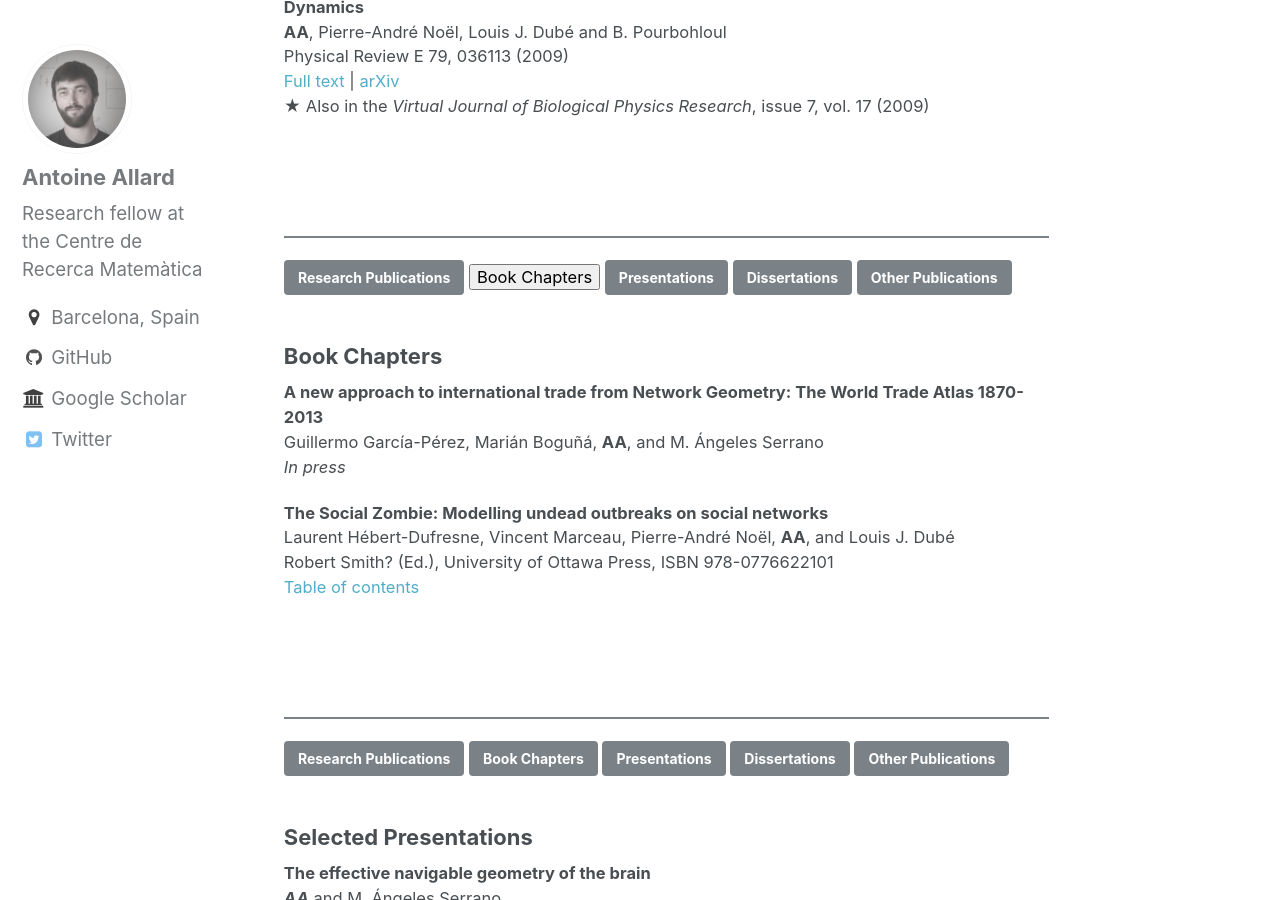
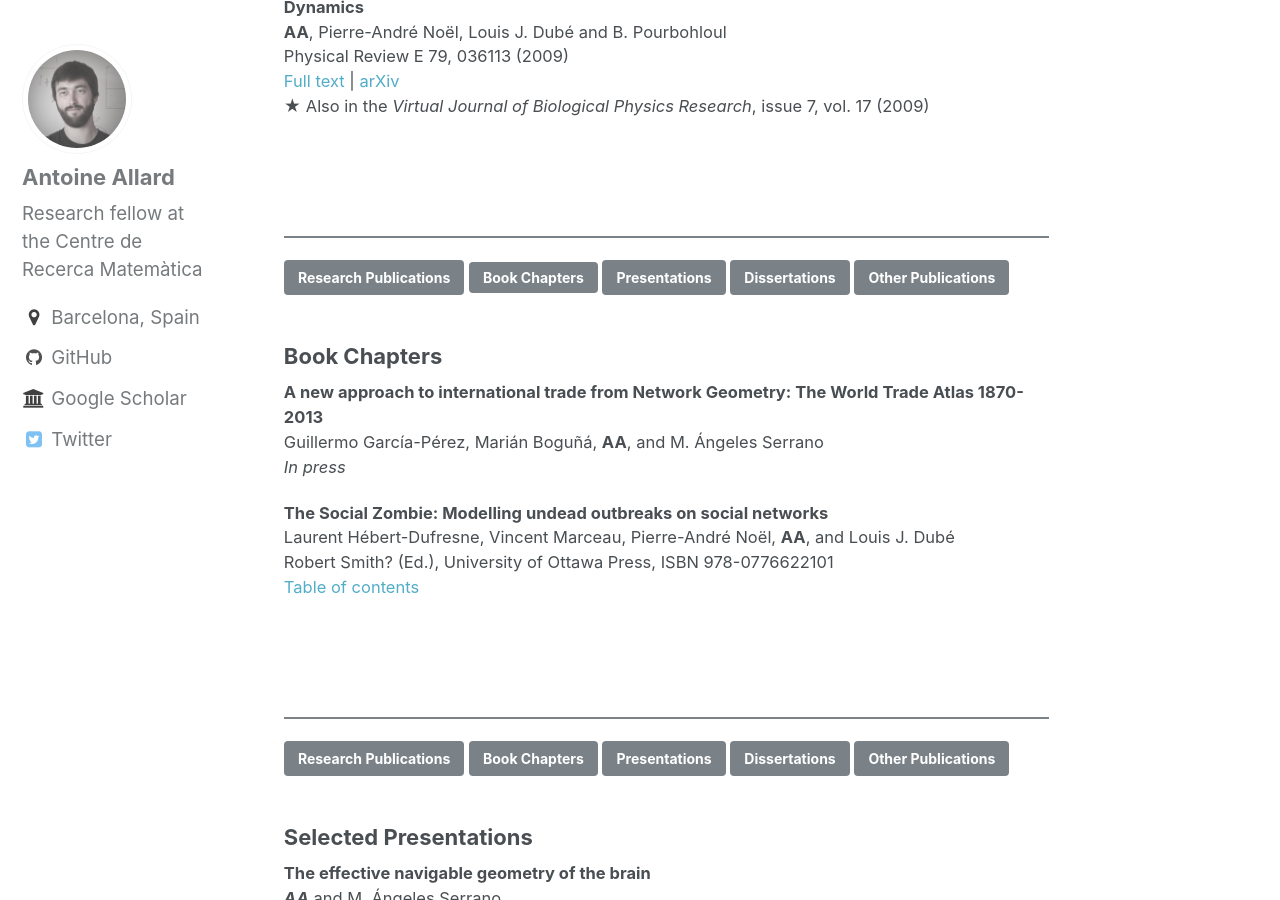
Before and after one commit to antoineallard/antoineallard.github.io, a Jekyll site: the page built from _pages/publications.md, in a window 1280 px wide and 900 px high, scrolled down 4591 px. Built offline with Jekyll 4.4.1, drawn with Linux system fonts in a browser that asks for light colours.

Commit message:
Updated publication

```diff
--- a/_pages/publications.md
+++ b/_pages/publications.md
@@ -277,7 +277,7 @@ Physical Review E 79, 036113 (2009)<br>
 <hr style="background:#7a8288; border:0; height:2px">
 <a id="BookChapters"></a>
 [Research Publications](#ResearchPublications){: .btn}
-<button type="button" class="btn.success">Book Chapters</button>
+<button type="button" class="btn success">Book Chapters</button>
 [Presentations](#SelectedPresentations){: .btn}
 [Dissertations](#Dissertations){: .btn}
 [Other Publications](#OtherPublications){: .btn}
```
